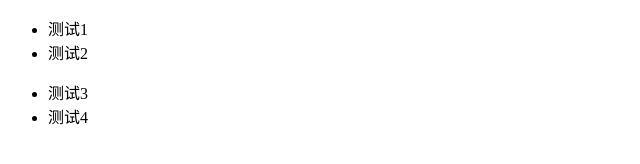
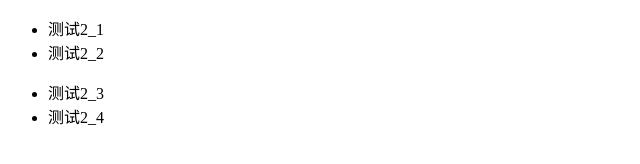
Before and after one commit to linlujia/linlujia.github.io, a plain HTML site: page index.html in a window 1280 px wide. Shown: the full height of the page, 0-640 px from the left. Drawn offline with Linux system fonts and the light colour scheme.

Commit message:
Update index.html

```diff
--- a/index.html
+++ b/index.html
@@ -5,12 +5,12 @@
 </head>
     <body>
         <ul>
-            <li>测试1</li>
-            <li>测试2</li>
+            <li>测试2_1</li>
+            <li>测试2_2</li>
         </ul>
         <ul>
-            <li>测试3</li>
-            <li>测试4</li>
+            <li>测试2_3</li>
+            <li>测试2_4</li>
         </ul>
     </body>
 </html>
```
